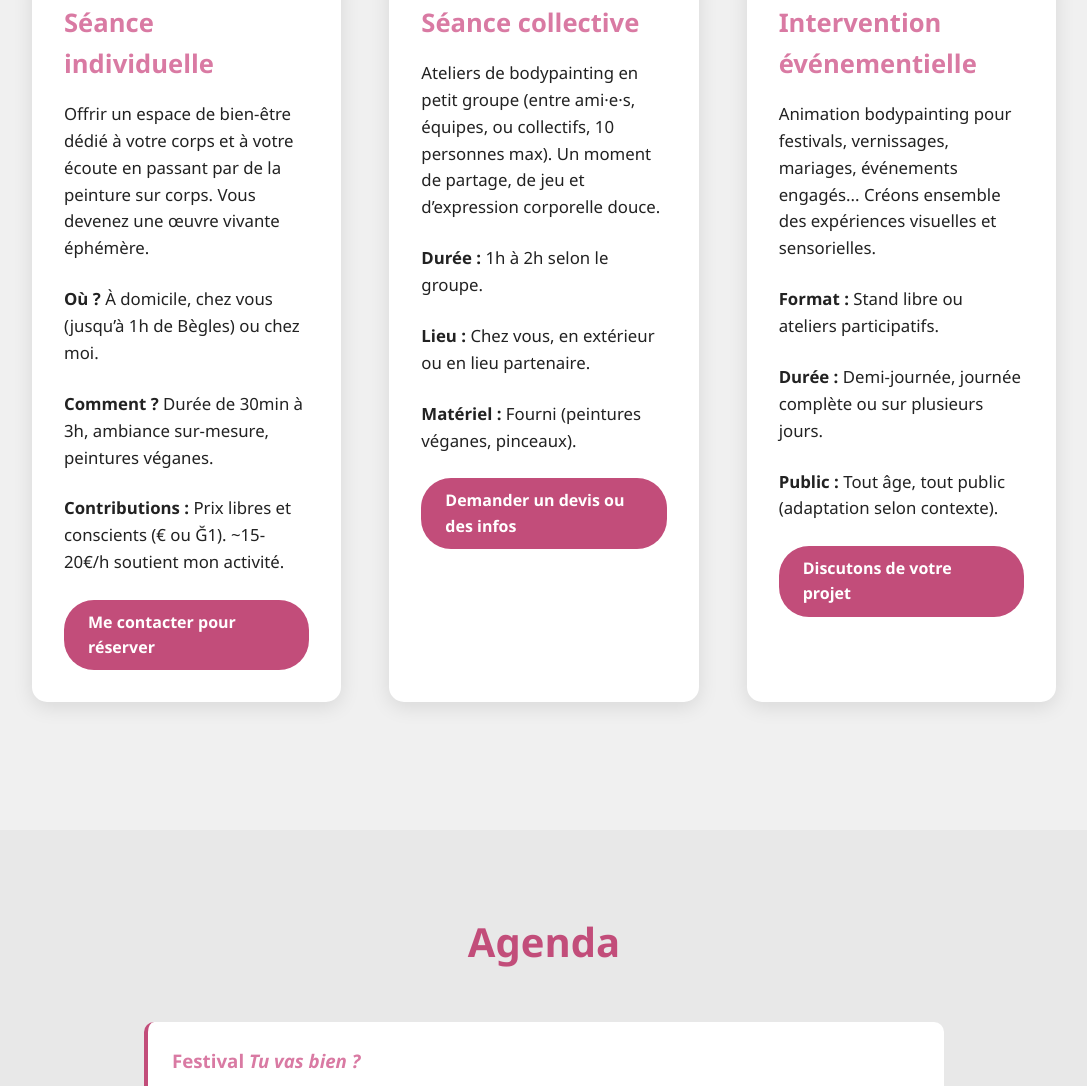
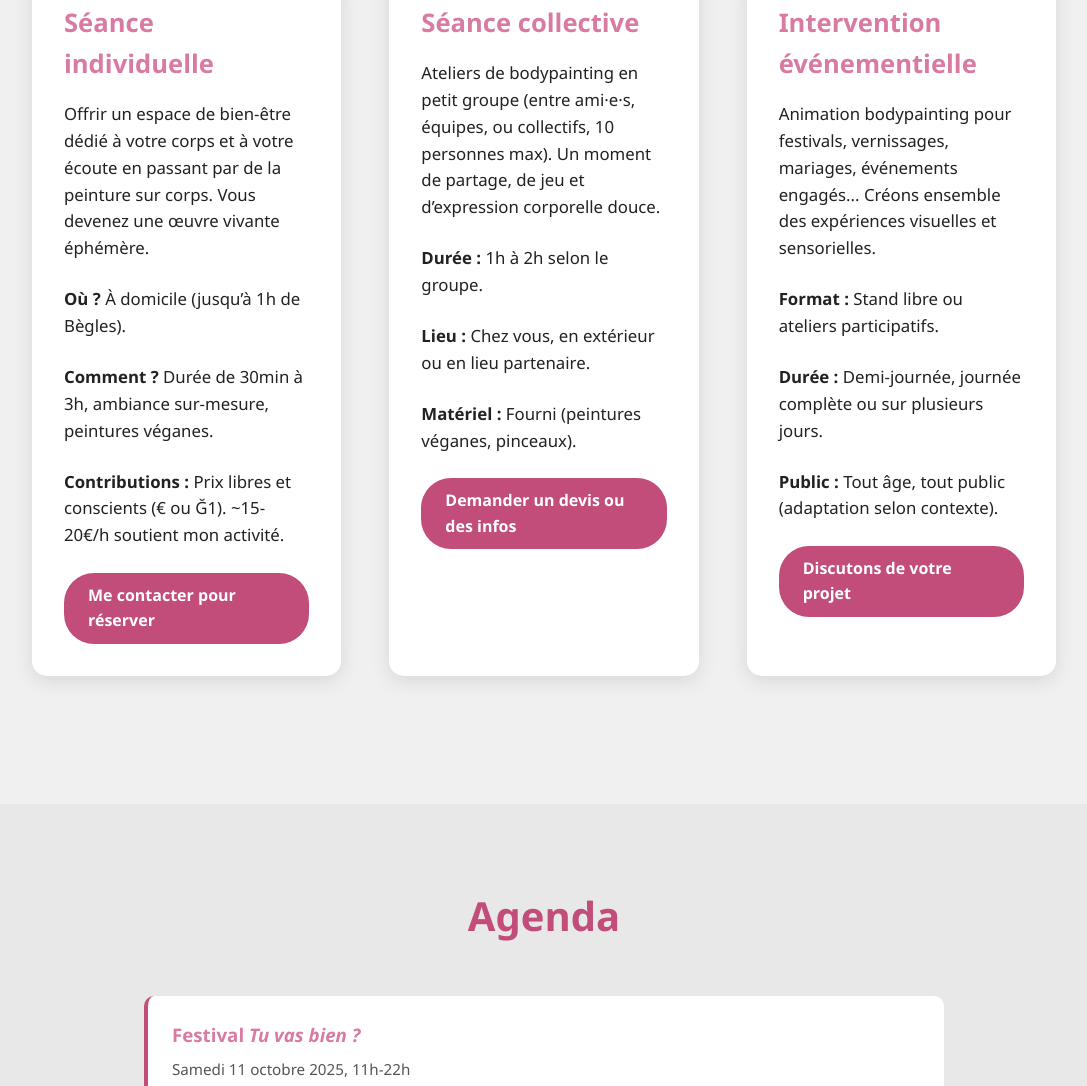
Before and after one commit to Nam-Phuong/nam-phuong.github.io, a plain HTML site: page index.html in a window 1280 px wide. Shown: the part 1021-2107 px from the top of the page, without its empty margins (96-1183 px from the left). Drawn offline with Linux system fonts and the light colour scheme.

Commit message:
Update index.html

```diff
--- a/index.html
+++ b/index.html
@@ -466,7 +466,7 @@
             <div class="intervention-card">
                 <h3>Séance individuelle</h3>
                 <p>Offrir un espace de bien-être dédié à votre corps et à votre écoute en passant par de la peinture sur corps. Vous devenez une œuvre vivante éphémère.</p>
-                <p><strong>Où ?</strong> À domicile, chez vous (jusqu’à 1h de Bègles) ou chez moi.</p>
+                <p><strong>Où ?</strong> À domicile (jusqu’à 1h de Bègles).</p>
                 <p><strong>Comment ?</strong> Durée de 30min à 3h, ambiance sur-mesure, peintures véganes.</p>
                 <p><strong>Contributions :</strong> Prix libres et conscients (€ ou Ğ1). ~15-20€/h soutient mon activité.</p>
                 <a href="mailto:bodypainting@nam-phuong.fr" class="contact-cta">Me contacter pour réserver</a>
```
